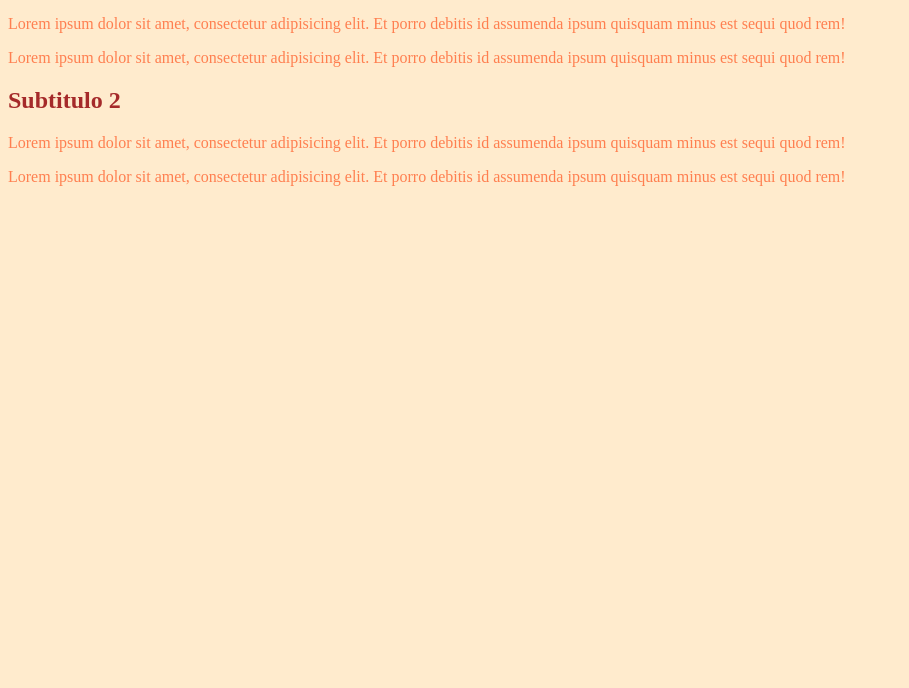
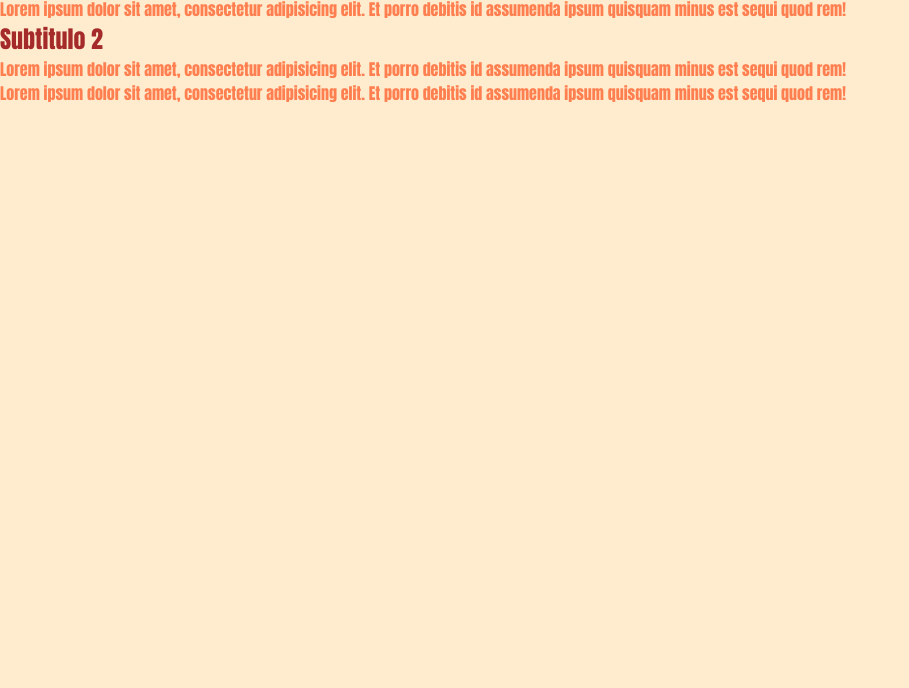
Before and after one commit to xLuucii17/subida-netlifyy, a plain HTML site: page index.html in a window 1280 px wide. Shown: the part 112-800 px from the top of the page, without its empty margins (0-909 px from the left). Drawn offline with Linux system fonts and the light colour scheme.

Commit message:
agrego mas estilos

```diff
--- a/css/estilos.css
+++ b/css/estilos.css
@@ -1,5 +1,13 @@
+* {
+margin: 0;
+padding: 0;
+box-sizing: border-box;
+}
+
+
 body {
     background-color: blanchedalmond;
+    font-family: Impact, Haettenschweiler, 'Arial Narrow Bold', sans-serif;
 }
 
 h1, h2 {
```
